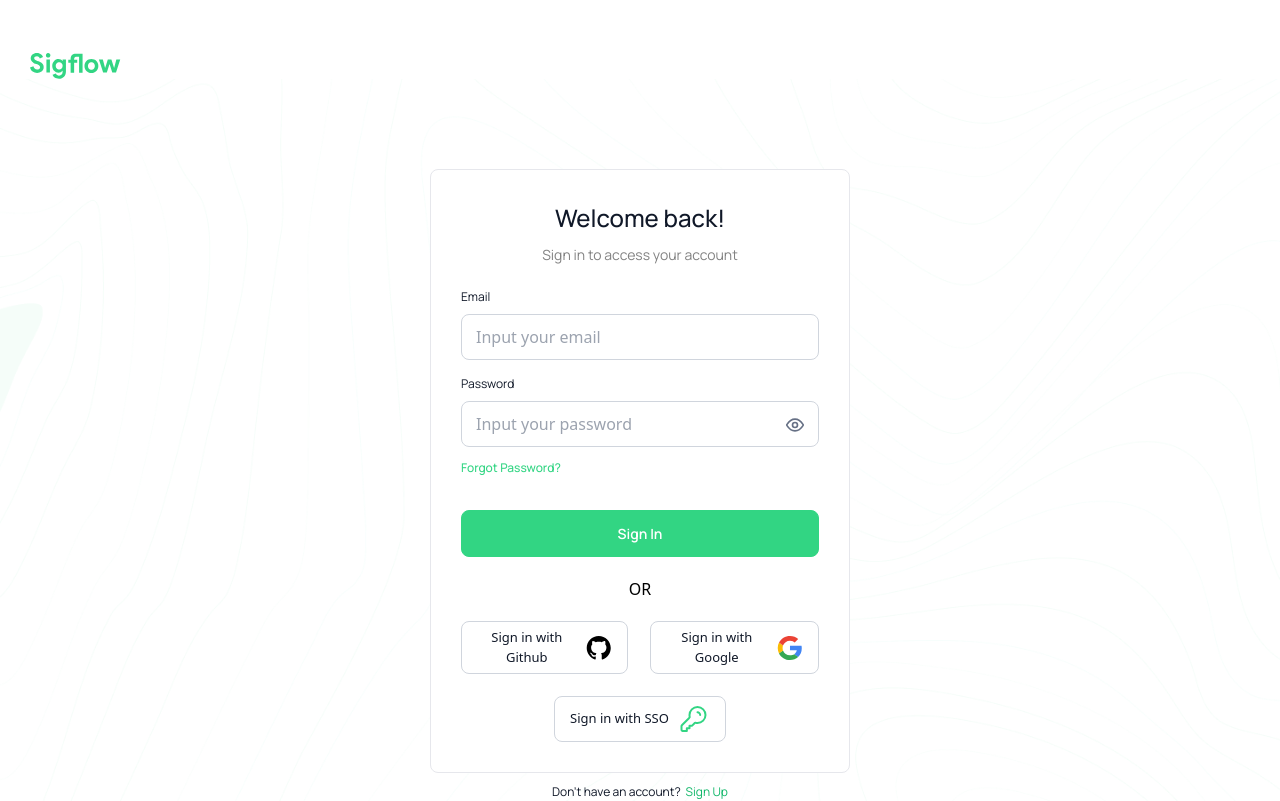
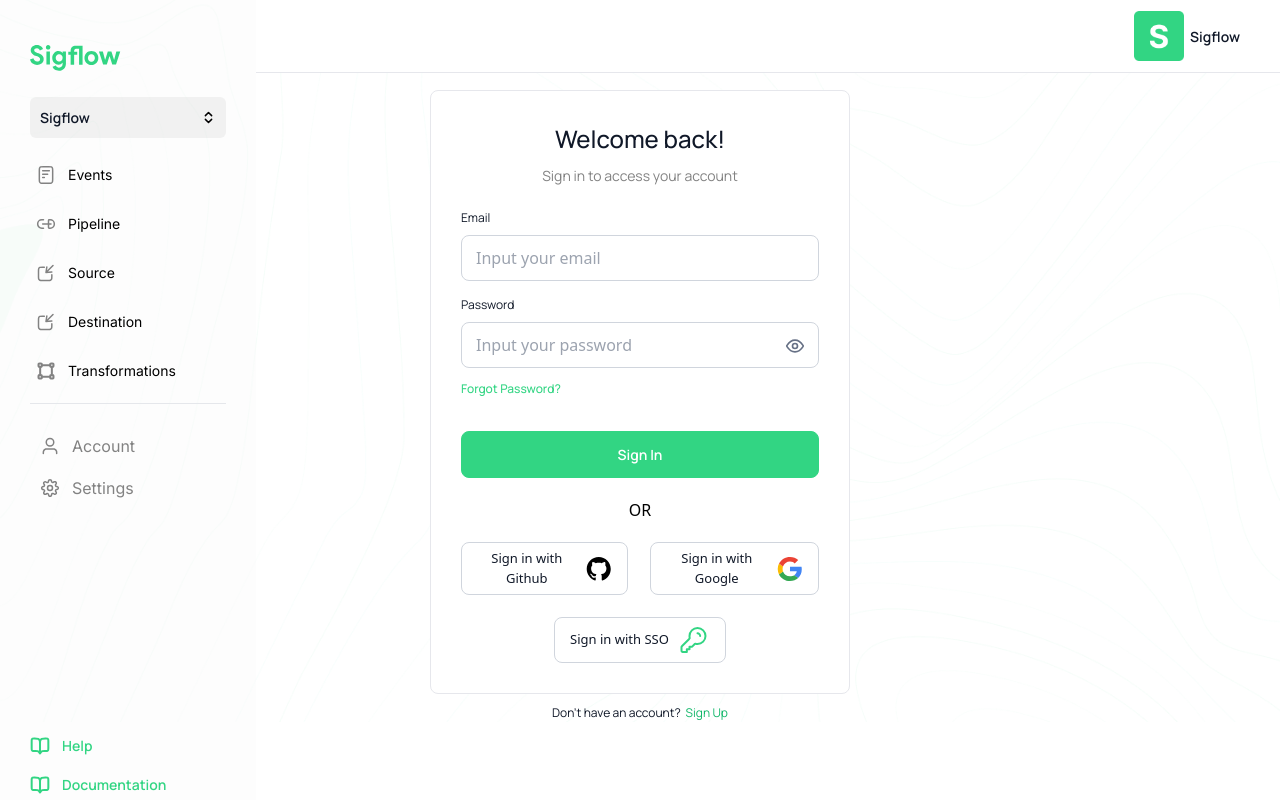
Before and after one commit to Johnnnex/test-app, a Next.js app: page / in a window 1280 px wide. Built offline with nearby package versions, Linux system fonts and the light colour scheme.

Commit message:
Update Layout.jsx

```diff
--- a/layout/Layout.jsx
+++ b/layout/Layout.jsx
@@ -8,7 +8,7 @@ const Layout = ({children}) => {
   const {mode} = useData()
   return (
     <>
-        {mode ? <DashboardNav /> : <Nav /> }
+        <DashboardNav />
         {children}
         <Footer />
     </>
```
